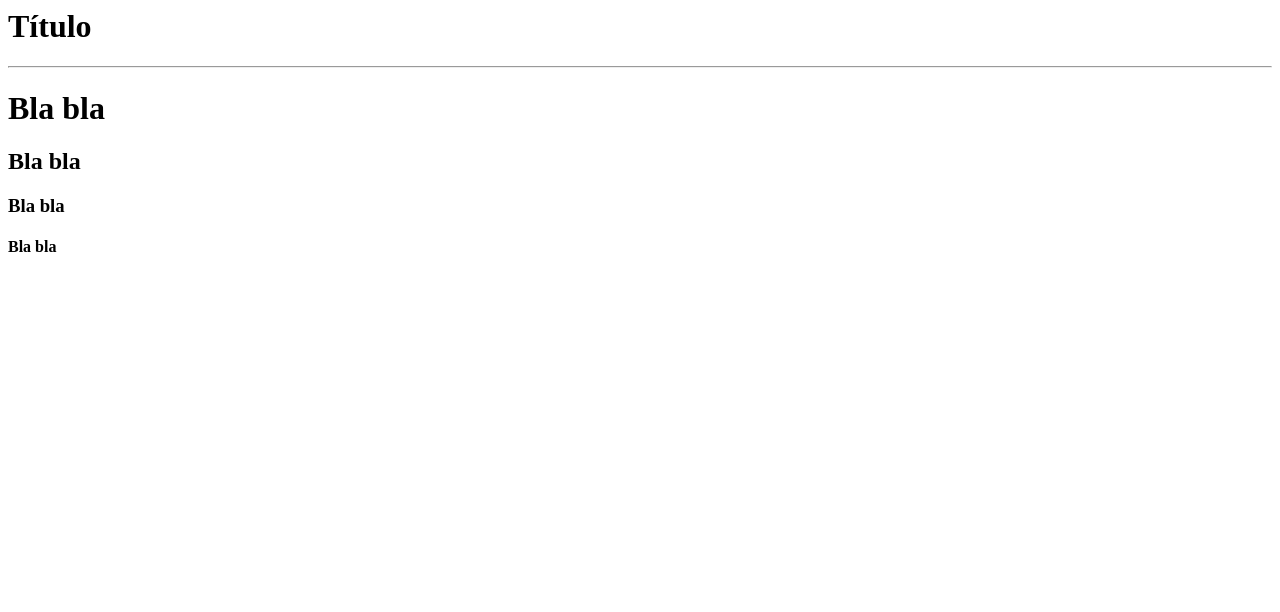
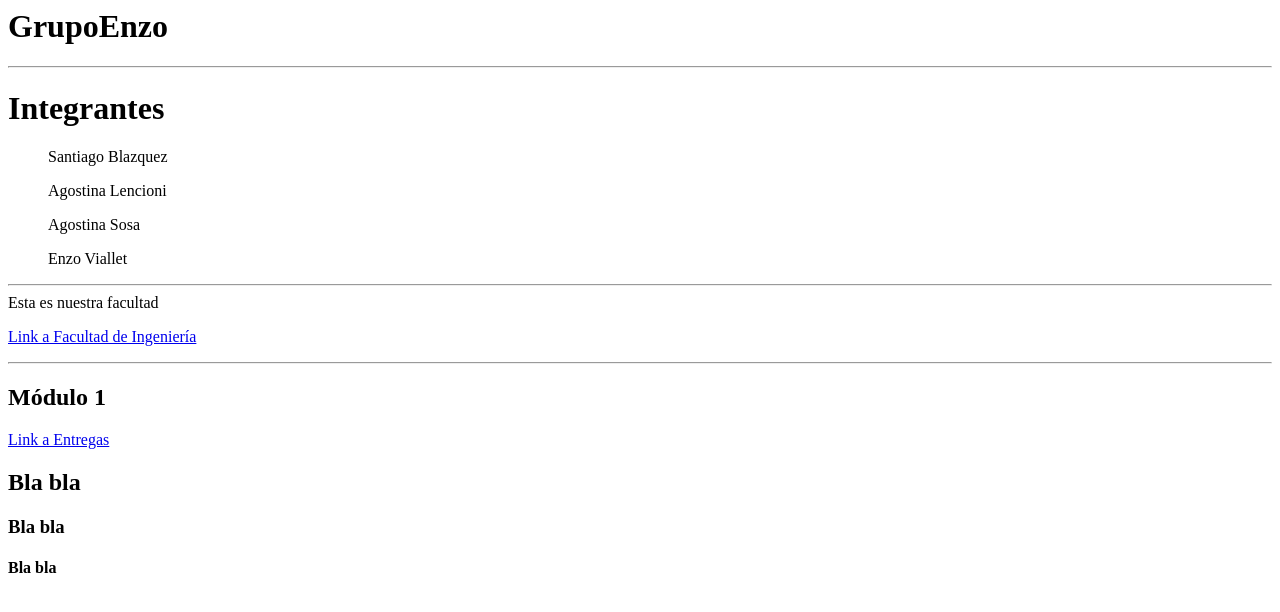
Before and after one commit to agostinasdo/Entregas2, a plain HTML site: page index.html in a window 1280 px wide. Drawn offline with Linux system fonts and the light colour scheme.

Commit message:
Update index.html

```diff
--- a/index.html
+++ b/index.html
@@ -1,28 +1,38 @@
 <html>
 <head>
 <h1>
-Título
-
+GrupoEnzo
 </h1>
 <hr>
 </head>
-
 <body>
 <h1>
-Bla bla
+Integrantes
 </h1>
+
+<ul> Santiago Blazquez </ul><p>
+<ul> Agostina Lencioni </ul><p>
+<ul> Agostina Sosa </ul><p>
+<ul> Enzo Viallet </ul><p>
+<hr>
+Esta es nuestra facultad <p>
+<a href="http://fing.uncu.edu.ar"> Link a Facultad de Ingeniería </a>
+<hr>
+
+<h2>
+Módulo 1
+</h2>
+<a href= "https://agostinasdo.github.io/Entregas2/"> Link a Entregas </a>
+
 
 <h2>
 Bla bla
 </h2>
-
 <h3>
 Bla bla
 </h3>
-
 <h4>
 Bla bla
 </h4>
-
 </body>
 </html>
```
